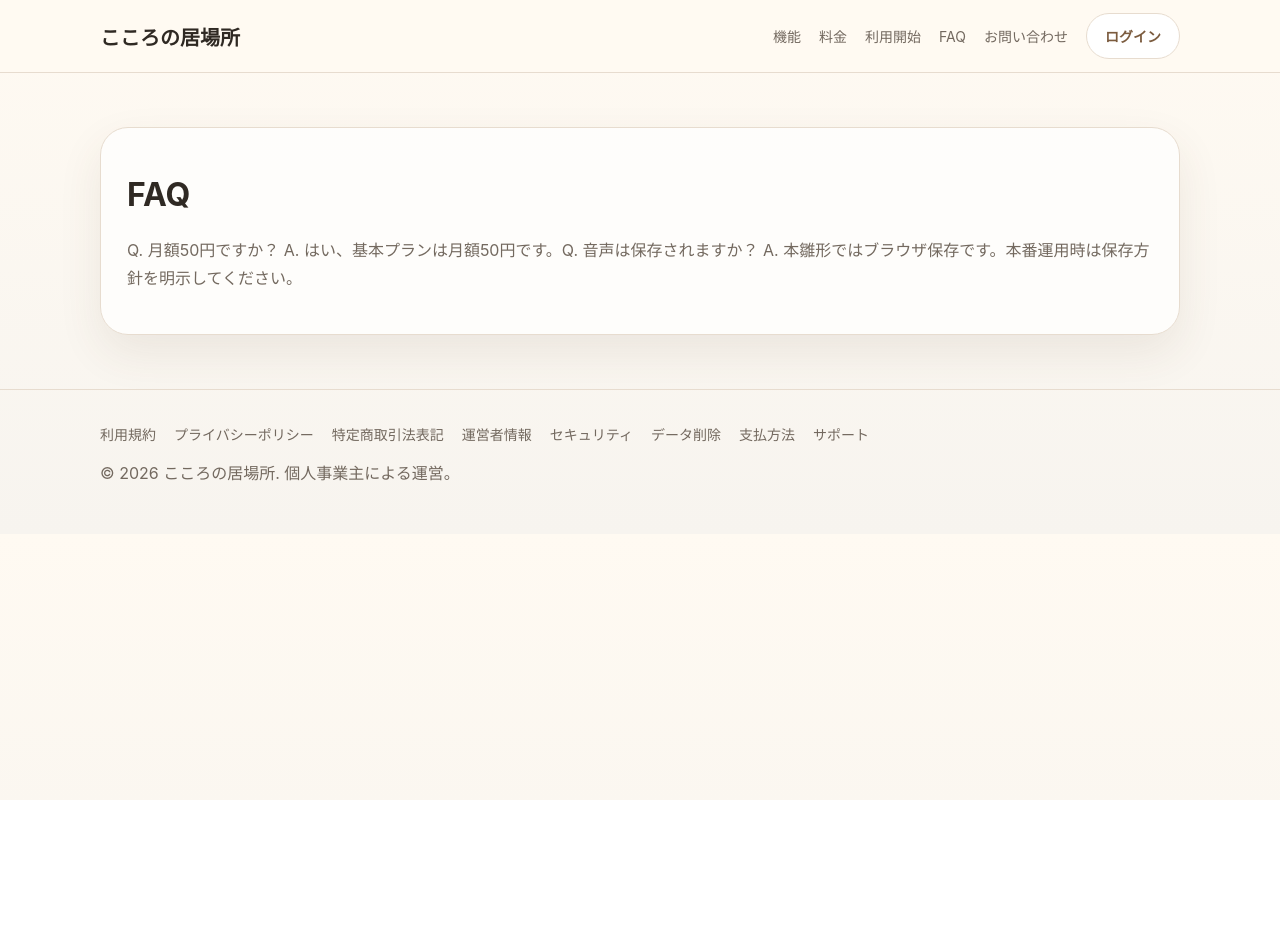
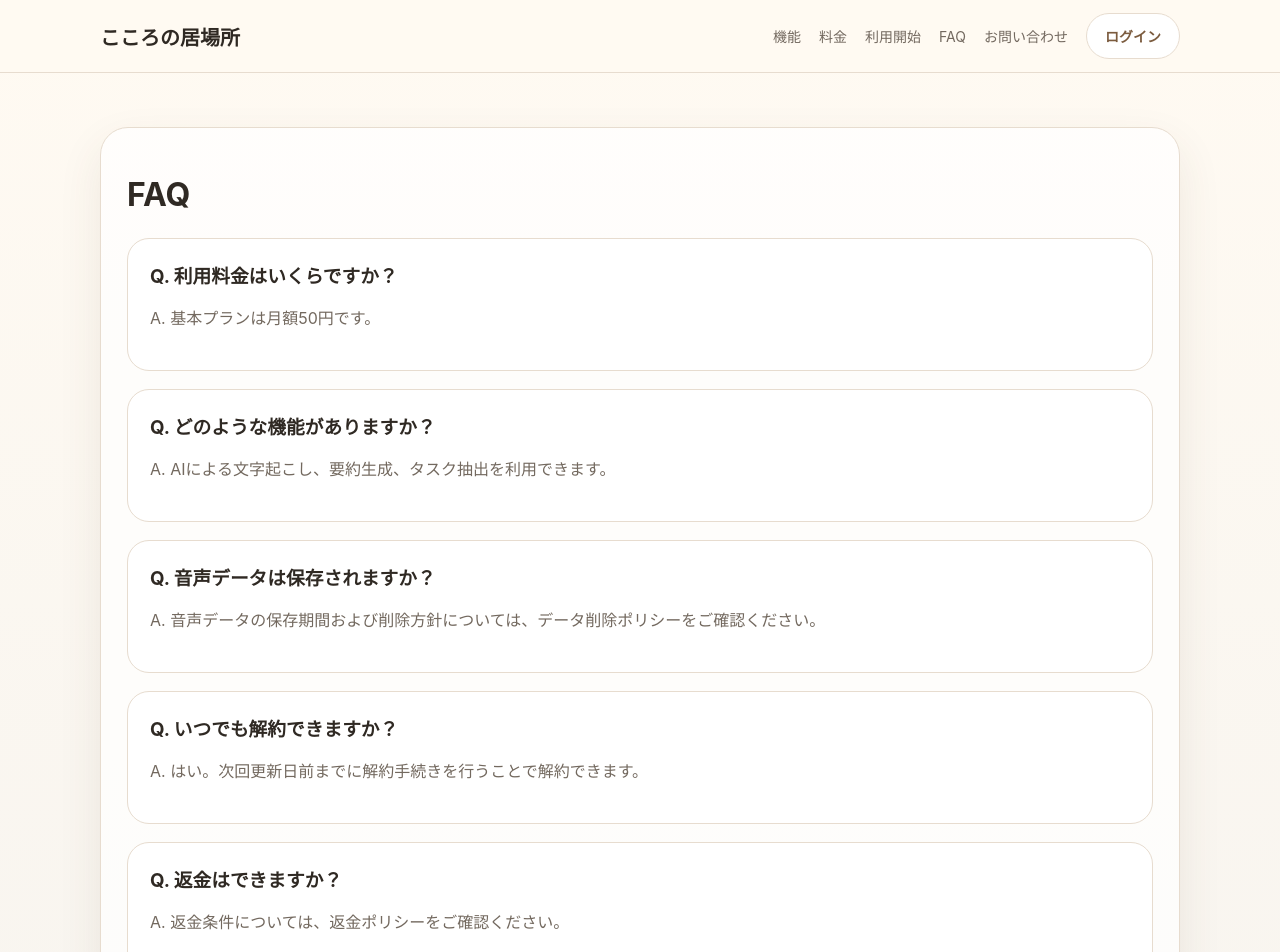
Before and after one commit to Yuki-ux-jpg-png/ai_gijiroku, a Next.js app: page /faq in a window 1280 px wide. Shown: the top 952 px of the page. Before the commit the page ends 800 px from the top, so only its background shows below. Built offline with nearby package versions, Linux system fonts and the light colour scheme.

Commit message:
Update page.tsx

```diff
--- a/app/faq/page.tsx
+++ b/app/faq/page.tsx
@@ -1 +1,44 @@
-export default function Page(){return <main className="section"><div className="container"><div className="card"><h1>FAQ</h1><p className="muted">Q. 月額50円ですか？ A. はい、基本プランは月額50円です。Q. 音声は保存されますか？ A. 本雛形ではブラウザ保存です。本番運用時は保存方針を明示してください。</p></div></div></main>}
+export default function Page() {
+  return (
+    <main className="section">
+      <div className="container">
+        <div className="card">
+          <h1>FAQ</h1>
+
+          <div className="mini" style={{ marginTop: 24 }}>
+            <h3>Q. 利用料金はいくらですか？</h3>
+            <p className="muted">A. 基本プランは月額50円です。</p>
+          </div>
+
+          <div className="mini" style={{ marginTop: 18 }}>
+            <h3>Q. どのような機能がありますか？</h3>
+            <p className="muted">
+              A. AIによる文字起こし、要約生成、タスク抽出を利用できます。
+            </p>
+          </div>
+
+          <div className="mini" style={{ marginTop: 18 }}>
+            <h3>Q. 音声データは保存されますか？</h3>
+            <p className="muted">
+              A. 音声データの保存期間および削除方針については、データ削除ポリシーをご確認ください。
+            </p>
+          </div>
+
+          <div className="mini" style={{ marginTop: 18 }}>
+            <h3>Q. いつでも解約できますか？</h3>
+            <p className="muted">
+              A. はい。次回更新日前までに解約手続きを行うことで解約できます。
+            </p>
+          </div>
+
+          <div className="mini" style={{ marginTop: 18 }}>
+            <h3>Q. 返金はできますか？</h3>
+            <p className="muted">
+              A. 返金条件については、返金ポリシーをご確認ください。
+            </p>
+          </div>
+        </div>
+      </div>
+    </main>
+  );
+}
```
